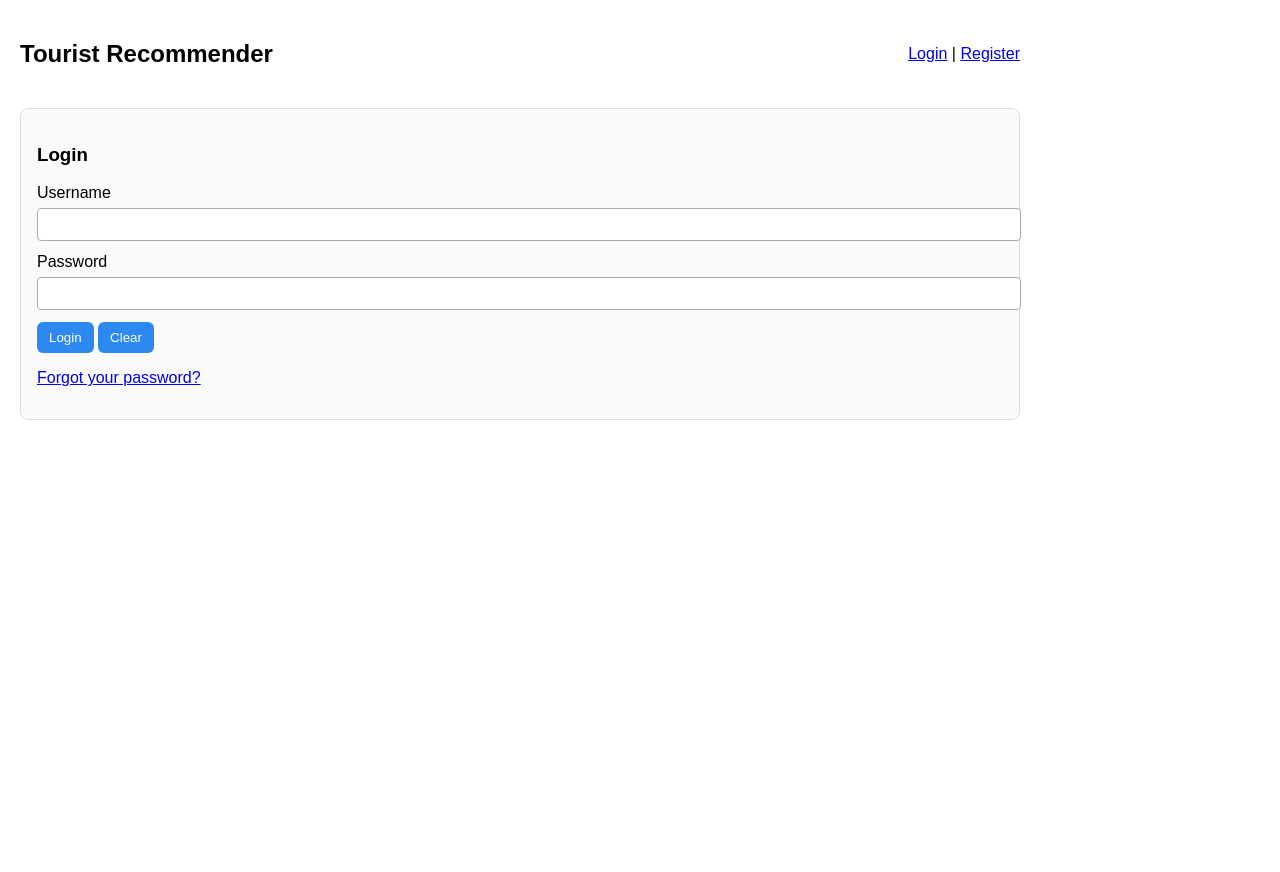
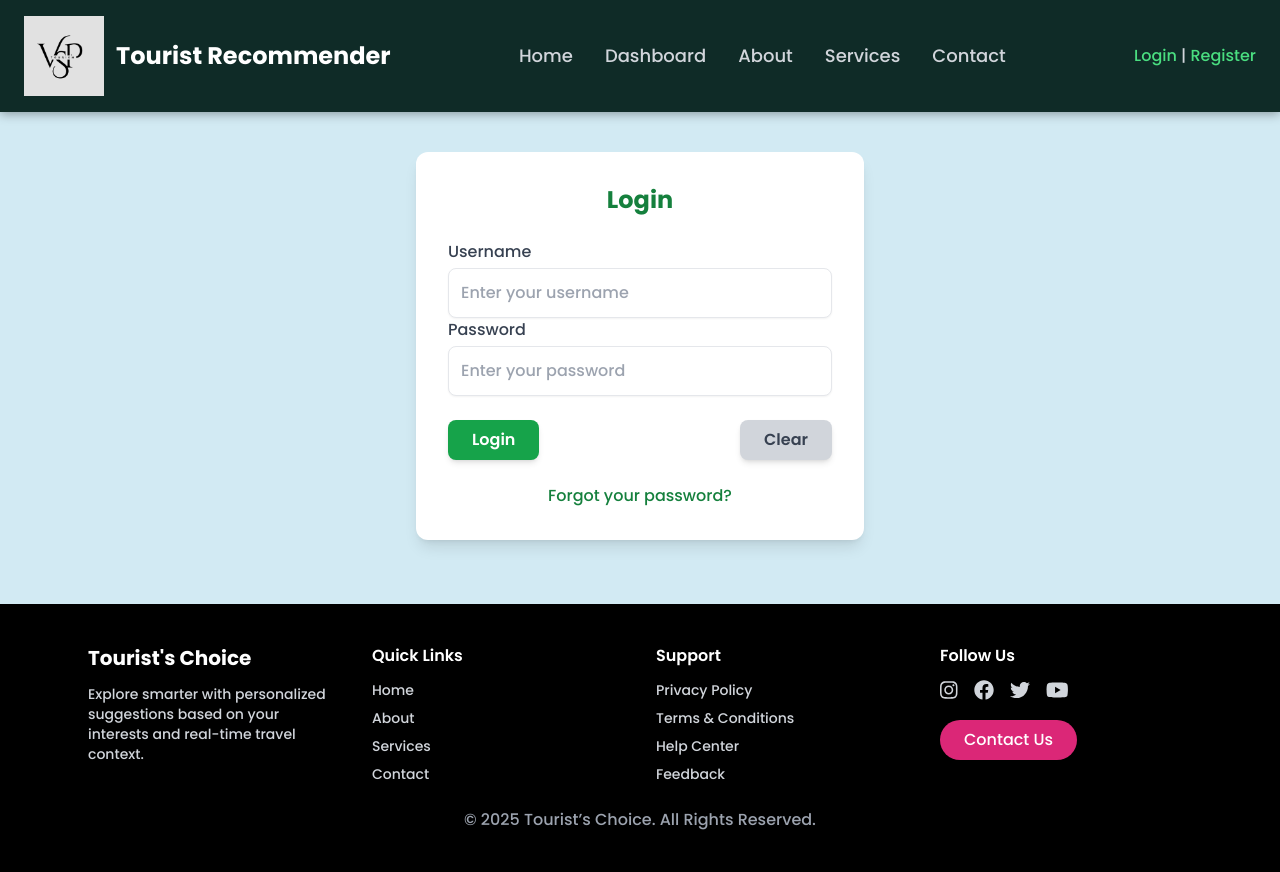
Before and after one commit to syedaaaliya-as/tourist_recommender, a Flask app: page /login in a window 1280 px wide. Before the commit the page ends 420 px from the top, so only its background shows below. Run offline with Flask 3, Linux system fonts and the light colour scheme; some libraries are stand-ins or nearby versions.

Commit message:
Major update: location based recommendation + UI updates + bug fixes

```diff
--- a/app.py
+++ b/app.py
@@ -13,92 +13,61 @@ init_db()
 db = SessionLocal()
 recommender = Recommender()
 
-# Load locations for dropdowns
 DATA_PATH = os.path.join(os.path.dirname(__file__), "dataset.csv")
-
-def load_locations():
-    df = pd.read_csv(DATA_PATH, encoding="latin1", on_bad_lines="skip")
-    df = df.dropna(subset=["country", "state", "city"])
-
-    countries = {}
-    for _, r in df.iterrows():
-        c = str(r["country"]).strip()
-        s = str(r["state"]).strip()
-        city = str(r["city"]).strip()
-        countries.setdefault(c, {}).setdefault(s, set()).add(city)
-
-    return {c: {s: sorted(list(cities)) for s, cities in states.items()} for c, states in countries.items()}
-
-@app.route("/api/locations", methods=["GET"])
-def api_locations():
-    try:
-        df = pd.read_csv(DATA_PATH, encoding="latin1", on_bad_lines="skip")
-        df.columns = [c.strip().lower() for c in df.columns]
-        df = df.dropna(subset=["country", "state", "city"])
-
-        countries = {}
-        for _, r in df.iterrows():
-            c = r["country"].strip()
-            s = r["state"].strip()
-            city = r["city"].strip()
-            countries.setdefault(c, {}).setdefault(s, set()).add(city)
-
-        clean_data = {
-            c: {s: sorted(list(cities)) for s, cities in states.items()}
-            for c, states in countries.items()
-        }
-
-        return jsonify(clean_data)
-
-    except Exception as e:
-        print("❌ ERROR in /api/locations:", e)
-        return jsonify({"error": str(e)}), 500
-
-
-@app.route("/api/ticket-info", methods=["POST"])
-def ticket_info():
-    data = request.json or {}
-    mode = data.get("mode")
-    distance = float(data.get("distance_km", 10))
-
-    if not mode or mode not in TRAVEL_PRICING:
-        return jsonify({"error": "Unknown travel mode"}), 400
-
-    price = TRAVEL_PRICING[mode]["base_fare"] + TRAVEL_PRICING[mode]["per_km"] * distance
-
-    return jsonify({"mode": mode, "distance_km": distance, "estimated_price": round(price, 2)})
 
 @app.route("/")
 def index():
-    if session.get("user_id"):
-        return redirect(url_for("dashboard"))
-    return redirect(url_for("login"))
+    return redirect(url_for("home"))
+
+@app.route("/home")
+def home():
+    return render_template("home.html")
+
+@app.route("/dashboard")
+def dashboard():
+    if not session.get("user_id"):
+        return redirect(url_for("login"))
+    return render_template("dashboard.html")
+
+@app.route("/about")
+def about():
+    return render_template("about.html")
+
+@app.route("/services")
+def services():
+    return render_template("services.html")
+
+@app.route("/contact")
+def contact():
+    return render_template("contact.html")
+
+@app.route("/privacy")
+def privacy():
+    return render_template("privacy.html")
+
+@app.route("/terms")
+def terms():
+    return render_template("terms.html")
+
+@app.route("/help")
+def help():
+    return render_template("help.html")
+
+@app.route("/feedback")
+def feedback():
+    return render_template("feedback.html")
 
 @app.route("/register", methods=["GET","POST"])
 def register():
     if request.method == "POST":
         username = request.form.get("username")
         password = request.form.get("password")
-        fullname = request.form.get("fullname")
-        email = request.form.get("email")
-
-        if not username or not password:
-            flash("Fill all fields", "danger")
-            return redirect(url_for("register"))
-
-        existing = db.query(User).filter(User.username == username).first()
-        if existing:
-            flash("Username exists", "danger")
-            return redirect(url_for("register"))
-
         hashed = generate_password_hash(password)
-        user = User(username=username, password=hashed, fullname=fullname, email=email)
+        user = User(username=username, password=hashed)
         db.add(user)
         db.commit()
-
-        flash("Account created!", "success")
+        flash("Account created successfully!", "success")
         return redirect(url_for("login"))
-
     return render_template("register.html")
 
 @app.route("/login", methods=["GET","POST"])
@@ -106,17 +75,12 @@ def login():
     if request.method == "POST":
         username = request.form.get("username")
         password = request.form.get("password")
-
         user = db.query(User).filter(User.username == username).first()
-
-        if not user or not check_password_hash(user.password, password):
-            flash("Wrong username / password", "danger")
-            return redirect(url_for("login"))
-
-        session["user_id"] = user.id
-        session["username"] = user.username
-        return redirect(url_for("dashboard"))
-
+        if user and check_password_hash(user.password, password):
+            session["user_id"] = user.id
+            session["username"] = user.username
+            return redirect(url_for("dashboard"))
+        flash("Invalid login", "error")
     return render_template("login.html")
 
 @app.route("/logout")
@@ -124,35 +88,21 @@ def logout():
     session.clear()
     return redirect(url_for("login"))
 
-@app.route("/dashboard")
-def dashboard():
-    if not session.get("user_id"):
-        return redirect(url_for("login"))
-    return render_template("dashboard.html", username=session.get("username"))
+@app.route("/api/locations")
+def api_locations():
+    df = pd.read_csv(DATA_PATH, encoding="latin1")
+    df = df.dropna(subset=["country", "state", "city"])
+    data = {}
+    for _, r in df.iterrows():
+        data.setdefault(r["country"], {}).setdefault(r["state"], set()).add(r["city"])
+    return jsonify({c: {s: list(cities) for s,cities in st.items()} for c,st in data.items()})
 
 @app.route("/api/recommend", methods=["POST"])
 def api_recommend():
-    if not session.get("user_id"):
-        return jsonify({"error": "Not logged in"}), 401
-
     data = request.json or {}
-
-    context = {
-        "country": data.get("country"),
-        "state": data.get("state"),
-        "city": data.get("city"),
-        "type": data.get("type"),
-        "avg_cost": float(data.get("avg_cost", 0)),
-        "open_hour": data.get("open_hour", datetime.now().hour),
-        "weather": data.get("weather"),
-        "travel_type": data.get("travel_type"),
-        "budget_level": data.get("budget_level"),
-        "user_lat": data.get("user_lat"),
-        "user_lng": data.get("user_lng"),
-    }
-
+    context = {k: data.get(k) for k in data}
     results = recommender.recommend(context, top_k=5)
     return jsonify({"results": results})
 
 if __name__ == "__main__":
-    app.run(debug=True, host="0.0.0.0", port=5000)
+    app.run(debug=True)
--- a/static/app.js
+++ b/static/app.js
@@ -1,8 +1,7 @@
 document.addEventListener("DOMContentLoaded", function () {
 
   const btn = document.getElementById("getRecs");
-  const ticketBtn = document.getElementById("getTicket");
-  const resultsDiv = document.getElementById("results");
+  const results = document.getElementById("results");
 
   const countrySel = document.getElementById("country");
   const stateSel = document.getElementById("state");
@@ -12,7 +11,7 @@ document.addEventListener("DOMContentLoaded", function () {
   let userLng = null;
 
   // ============================
-  // 🌍 REQUEST USER LOCATION
+  // 🌍 USER LOCATION ACCESS
   // ============================
   function requestLocation() {
     if (navigator.geolocation) {
@@ -23,20 +22,19 @@ document.addEventListener("DOMContentLoaded", function () {
 
           console.log("📍 User Location:", userLat, userLng);
 
-          map.setView([userLat, userLng], 13);
+          map.setView([userLat, userLng], 12);
           L.marker([userLat, userLng], { title: "You are here" }).addTo(map);
         },
         err => {
-          alert("⚠ Please enable location to calculate real distance.");
+          alert("⚠ Please enable location services.");
           console.warn(err);
         }
       );
     } else {
-      alert("Geolocation not supported");
+      alert("Geolocation not supported by browser");
     }
   }
 
-  // AUTO REQUEST LOCATION ON PAGE LOAD
   requestLocation();
 
   // ============================
@@ -58,44 +56,65 @@ document.addEventListener("DOMContentLoaded", function () {
   }
 
   // ============================
-  // 📌 LOAD LOCATION LIST
+  // 📌 LOAD COUNTRY → STATE → CITY
   // ============================
   fetch("/api/locations")
     .then(r => r.json())
     .then(data => {
-      console.log("Location data:", data);
+      console.log("📍 Location Data Loaded", data);
 
-      countrySel.innerHTML = '<option value="">--Select country--</option>';
+      countrySel.innerHTML = '<option value="">-- Select Country --</option>';
       Object.keys(data).sort().forEach(c => {
         countrySel.innerHTML += `<option value="${c}">${c}</option>`;
       });
 
       countrySel.addEventListener("change", () => {
-        stateSel.innerHTML = '<option value="">--Select state--</option>';
-        citySel.innerHTML = '<option value="">--Select city--</option>';
+        stateSel.innerHTML = '<option value="">-- Select State --</option>';
+        citySel.innerHTML = '<option value="">-- Select City --</option>';
         const country = countrySel.value;
-        if (!country) return;
-
         Object.keys(data[country]).sort().forEach(s => {
           stateSel.innerHTML += `<option value="${s}">${s}</option>`;
         });
       });
 
       stateSel.addEventListener("change", () => {
+        citySel.innerHTML = '<option value="">-- Select City --</option>';
         const country = countrySel.value;
         const state = stateSel.value;
-        citySel.innerHTML = '<option value="">--Select city--</option>';
-        if (!country || !state) return;
-
         data[country][state].forEach(city => {
           citySel.innerHTML += `<option value="${city}">${city}</option>`;
         });
       });
     })
-    .catch(err => console.error("Fetch error:", err));
+    .catch(err => console.error("❌ LOCATION LOAD ERROR", err));
 
   // ============================
-  // 📍 SHOW RESULTS ON MAP
+  // ✨ RESULT CARD STYLING
+  // ============================
+  function displayResults(data) {
+    results.innerHTML = `
+      <h3 style="text-align:center; font-size:22px; font-weight:700; margin-bottom:12px;">
+        Top Recommendations
+      </h3>
+    `;
+
+    data.results.forEach(r => {
+      results.innerHTML += `
+        <div class="rec-card">
+          <strong style="font-size:18px;">${r.name}</strong> — ${r.type}<br/>
+          <span>Cost: ₹${r.avg_cost} | Distance: ${r.real_distance.toFixed(2)} km</span><br/>
+
+          <button class="navigate-btn"
+            onclick="window.open('https://www.google.com/maps/dir/?api=1&destination=${r.lat},${r.lng}', '_blank')">
+            Navigate
+          </button>
+        </div>
+      `;
+    });
+  }
+
+  // ============================
+  // 🗺 DISPLAY MARKERS ON MAP
   // ============================
   function showOnMap(results) {
     clearMarkers();
@@ -115,10 +134,10 @@ document.addEventListener("DOMContentLoaded", function () {
   }
 
   // ============================
-  // ✨ SEND RECOMMEND REQUEST
+  // 🎯 REQUEST RECOMMENDATIONS
   // ============================
   async function sendRec(payload) {
-    resultsDiv.innerHTML = "<p>Loading...</p>";
+    results.innerHTML = "<p style='text-align:center;'>Loading...</p>";
 
     const resp = await fetch("/api/recommend", {
       method: "POST",
@@ -127,34 +146,23 @@ document.addEventListener("DOMContentLoaded", function () {
     });
 
     const data = await resp.json();
-    console.log("Recommendation data:", data);
+    console.log("✨ Recommendation Response:", data);
 
     if (!data.results || !data.results.length) {
-      resultsDiv.innerHTML = "<p>No results found</p>";
+      results.innerHTML = "<p style='text-align:center;'>No results found</p>";
       return;
     }
 
-    let html = "<h3>Top Recommendations</h3>";
-    data.results.forEach(r => {
-      html += `
-        <div class="rec-card">
-          <strong>${r.name}</strong> — ${r.type}<br/>
-          Cost: ₹${r.avg_cost} | Distance: ${r.real_distance.toFixed(2)} km<br/>
-          <button onclick="window.open('https://www.google.com/maps/dir/?api=1&destination=${r.lat},${r.lng}','_blank')">Navigate</button>
-        </div>
-      `;
-    });
-
-    resultsDiv.innerHTML = html;
+    displayResults(data);
     showOnMap(data.results);
   }
 
   // ============================
-  // 🎯 BUTTON ACTION
+  // 🟢 BUTTON CLICK
   // ============================
   btn.addEventListener("click", () => {
     if (!userLat || !userLng) {
-      alert("Enable location and try again!");
+      alert("Please enable location first.");
       return;
     }
 
@@ -164,6 +172,10 @@ document.addEventListener("DOMContentLoaded", function () {
       city: citySel.value,
       type: document.getElementById("type").value,
       avg_cost: Number(document.getElementById("avg_cost").value),
+      weather: document.getElementById("weather").value,
+      travel_type: document.getElementById("travel_type").value,
+      budget_level: document.getElementById("budget_level").value,
+      travel_mode: document.getElementById("travel_mode").value,
       user_lat: userLat,
       user_lng: userLng,
     });
--- a/templates/base.html
+++ b/templates/base.html
@@ -1,99 +1,117 @@
-<!-- templates/base.html -->
 <!doctype html>
-<html>
+<html lang="en">
 <head>
   <meta charset="utf-8">
-  <title>Tourist Recommender Prototype</title>
+  <title>Tourist Recommender</title>
   <meta name="viewport" content="width=device-width, initial-scale=1">
 
-  <!-- Leaflet (MAP) CSS -->
-  <link
-    rel="stylesheet"
-    href="https://unpkg.com/leaflet@1.9.4/dist/leaflet.css"
-  />
+  <!-- Fonts + Tailwind -->
+  <link href="https://fonts.googleapis.com/css2?family=Poppins:wght@800;500;600;700&display=swap" rel="stylesheet">
+  <script src="https://cdn.tailwindcss.com"></script>
+
+  <!-- Leaflet CSS -->
+  <link rel="stylesheet" href="https://unpkg.com/leaflet@1.9.4/dist/leaflet.css"/>
 
   <style>
-    body {
-      font-family: Arial, sans-serif;
-      margin: 20px;
-      max-width: 1000px;
+    body { font-family: "Poppins", sans-serif; background: #D2EAF3; }
+
+    /* Active Link Style */
+    .active-link {
+      color:#4ade80 !important;
+      font-weight:700;
+      border-bottom:2px solid #4ade80;
+      padding-bottom:2px;
     }
+
+    nav a:hover { color:#4ade80; }
+
     header {
-      display:flex;
-      justify-content:space-between;
-      align-items:center;
-      margin-bottom: 20px;
-    }
-    .card {
-      border:1px solid #ddd;
-      padding:16px;
-      border-radius:8px;
-      margin:12px 0;
-      background: #fafafa;
-    }
-    .btn {
-      padding:8px 12px;
-      border-radius:6px;
-      text-decoration:none;
-      background:#2d89ef;
-      color:white;
-      cursor: pointer;
-      border: none;
-    }
-    input, select {
-      padding:8px;
-      width:100%;
-      margin:6px 0 12px 0;
-      border-radius: 4px;
-      border: 1px solid #aaa;
-    }
-    #map {
-      width: 100%;
-      height: 350px;
-      margin-top: 15px;
-      border-radius: 8px;
-      border: 1px solid #ccc;
+      box-shadow: 0 2px 10px rgba(0,0,0,0.35);
     }
   </style>
 </head>
 
 <body>
-  <header>
-    <h2>Tourist Recommender</h2>
-    <nav>
+
+<!-- ================== NAVBAR ================== -->
+<header class="w-full bg-[#0f2b27] py-4 px-6 flex items-center justify-between sticky top-0 z-50">
+  <div class="flex items-center gap-3">
+    <img src="{{ url_for('static', filename='logo.png') }}" class="h-20">
+    <span class="text-2xl font-bold text-white">       Tourist Recommender</span>
+  </div>
+
+  <nav class="flex gap-8 text-lg  font-medium text-gray-300">
+    <a class="{{ 'active-link' if request.path=='/home' else '' }}" href="{{ url_for('home') }}">Home</a>
+    <a class="{{ 'active-link' if request.path=='/dashboard' else '' }}" href="{{ url_for('dashboard') }}">Dashboard</a>
+    <a class="{{ 'active-link' if request.path=='/about' else '' }}" href="{{ url_for('about') }}">About</a>
+    <a class="{{ 'active-link' if request.path=='/services' else '' }}" href="{{ url_for('services') }}">Services</a>
+    <a class="{{ 'active-link' if request.path=='/contact' else '' }}" href="{{ url_for('contact') }}">Contact</a>
+  </nav>
+
+  <div class="text-gray-300">
     {% if session.username %}
-        Hello, {{ session.username }} |
-        <a href="{{ url_for('logout') }}">Logout</a>
+      <span>Hello, {{ session.username }}</span> |
+      <a href="{{ url_for('logout') }}" class="text-[#4ade80] font-semibold hover:underline">Logout</a>
     {% else %}
-        <a href="{{ url_for('login') }}">Login</a> |
-        <a href="{{ url_for('register') }}">Register</a>
+      <a href="{{ url_for('login') }}" class="text-[#4ade80] hover:underline">Login</a> |
+      <a href="{{ url_for('register') }}" class="text-[#4ade80] hover:underline">Register</a>
     {% endif %}
-    </nav>
+  </div>
 </header>
 
-  <main>
-    {% with messages = get_flashed_messages(with_categories=true) %}
-      {% if messages %}
-        <div>
-          {% for cat, msg in messages %}
-            <div style="padding:8px; margin:6px 0; border-radius:6px; background:#e7f0ff;">
-              {{ msg }}
-            </div>
-          {% endfor %}
-        </div>
-      {% endif %}
-    {% endwith %}
 
+<!-- ================== PAGE BODY ================== -->
+<main class="max-w-6xl mx-auto mt-10 mb-16">
   {% block content %}{% endblock %}
 </main>
 
-  <!-- Leaflet JS (Map) -->
-  <script
-    src="https://unpkg.com/leaflet@1.9.4/dist/leaflet.js">
-  </script>
 
-  <!-- Your main frontend logic -->
-  <script src="{{ url_for('static', filename='app.js') }}"></script>
+<!-- ================== FOOTER ================== -->
+<footer class="bg-black text-gray-300 py-10">
+  <div class="max-w-6xl mx-auto grid md:grid-cols-4 gap-8 px-6">
+
+    <div>
+      <h3 class="text-white font-bold text-xl">Tourist's Choice</h3>
+      <p class="text-sm mt-3">Explore smarter with personalized suggestions based on your interests and real-time travel context.</p>
+    </div>
+
+    <div>
+      <h4 class="text-white font-semibold mb-3">Quick Links</h4>
+      <ul class="space-y-2 text-sm">
+        <li><a href="{{ url_for('home') }}" class="hover:text-white">Home</a></li>
+        <li><a href="{{ url_for('about') }}" class="hover:text-white">About</a></li>
+        <li><a href="{{ url_for('services') }}" class="hover:text-white">Services</a></li>
+        <li><a href="{{ url_for('contact') }}" class="hover:text-white">Contact</a></li>
+      </ul>
+    </div>
+
+    <div>
+      <h4 class="text-white font-semibold mb-3">Support</h4>
+      <ul class="space-y-2 text-sm">
+        <li><a href="{{ url_for('privacy') }}" class="hover:text-white">Privacy Policy</a></li>
+        <li><a href="{{ url_for('terms') }}" class="hover:text-white">Terms & Conditions</a></li>
+        <li><a href="{{ url_for('help') }}" class="hover:text-white">Help Center</a></li>
+        <li><a href="{{ url_for('feedback') }}" class="hover:text-white">Feedback</a></li>
+      </ul>
+    </div>
+
+    <div>
+      <h4 class="text-white font-semibold mb-3">Follow Us</h4>
+      <div class="flex gap-4 text-xl">
+        <i class="fab fa-instagram"></i>
+        <i class="fab fa-facebook"></i>
+        <i class="fab fa-twitter"></i>
+        <i class="fab fa-youtube"></i>
+      </div>
+      <button class="mt-5 bg-pink-600 hover:bg-pink-700 px-6 py-2 text-white rounded-full">Contact Us</button>
+    </div>
+  </div>
+
+  <p class="text-center text-gray-400 mt-6">© 2025 Tourist’s Choice. All Rights Reserved.</p>
+</footer>
+
+<script src="https://cdnjs.cloudflare.com/ajax/libs/font-awesome/6.0.0/js/all.min.js"></script>
+<script src="https://unpkg.com/leaflet@1.9.4/dist/leaflet.js"></script>
 
 </body>
 </html>
--- a/templates/login.html
+++ b/templates/login.html
@@ -1,15 +1,44 @@
 {% extends "base.html" %}
 {% block content %}
-<div class="card">
-  <h3>Login</h3>
-  <form method="post">
-    <label>Username</label>
-    <input name="username" required>
-    <label>Password</label>
-    <input name="password" type="password" required>
-    <button class="btn">Login</button>
-    <button type="reset" class="btn btn-secondary">Clear</button>
-    <p><a href="/forgot-password">Forgot your password?</a></p>
+
+<div class="bg-white p-8 rounded-xl shadow-lg max-w-md mx-auto mt-10">
+
+  <h2 class="text-center text-2xl font-bold mb-6 text-green-700">
+    Login
+  </h2>
+
+  <form method="POST">
+
+    <label class="font-medium text-gray-700 mt-3">Username</label>
+    <input type="text" name="username"
+           class="border p-3 rounded-lg shadow-sm w-full mt-1"
+           placeholder="Enter your username">
+
+    <label class="font-medium text-gray-700 mt-3">Password</label>
+    <input type="password" name="password"
+           class="border p-3 rounded-lg shadow-sm w-full mt-1"
+           placeholder="Enter your password">
+
+    <div class="flex justify-between mt-6">
+      <button type="submit"
+              class="bg-green-600 text-white px-6 py-2 rounded-lg font-semibold hover:bg-green-700 shadow-md transition">
+        Login
+      </button>
+
+      <button type="reset"
+              class="bg-gray-300 text-gray-700 px-6 py-2 rounded-lg font-semibold hover:bg-gray-400 shadow-md transition">
+        Clear
+      </button>
+    </div>
+
   </form>
+
+  <div class="mt-6 text-center">
+    <a href="#" class="text-green-700 font-medium hover:underline">
+      Forgot your password?
+    </a>
+  </div>
+
 </div>
+
 {% endblock %}
```
Also changed, not shown: templates/dashboard.html (+139 -75 lines). Lines whose indentation alone changed are shown as unchanged.
